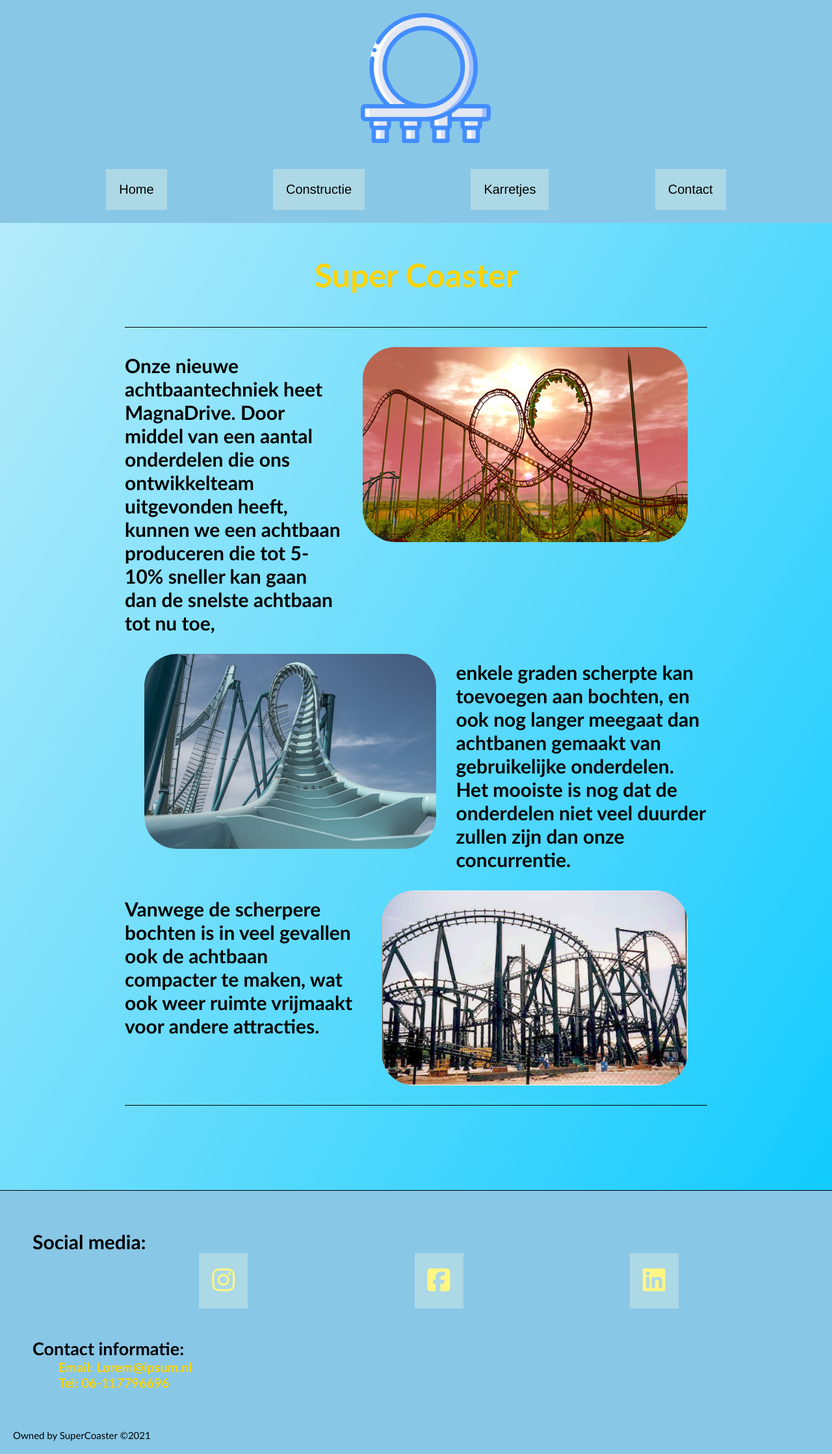
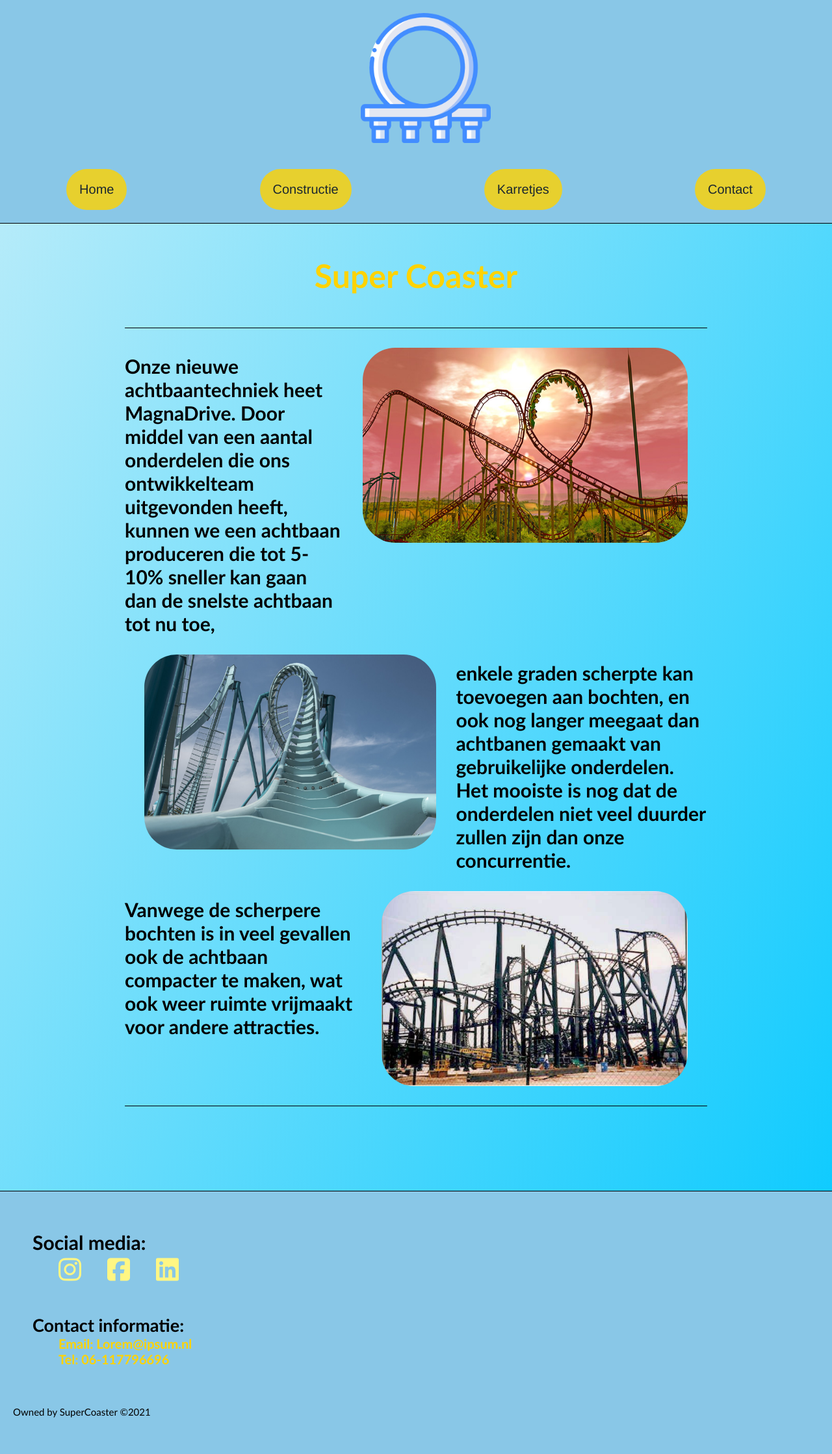
Before and after one commit to Koen-Smit/SuperCoaster-NV, a PHP site: page /index.php in a window 1280 px wide. Shown: the whole page at 65% size. After the commit the page ends 2181 px from the top, so only its background shows below. Run offline with PHP 8.4, Linux system fonts and the light colour scheme; some libraries are stand-ins or nearby versions.

Commit message:
changed header, nav and a css

```diff
--- a/css/main.css
+++ b/css/main.css
@@ -47,21 +47,27 @@ header{
   margin-bottom: 20px;
 }
 
-nav{
+header nav{
   display: flex;
+  width: 100%;
   flex-direction: row;
   justify-content: center;
-  justify-content: space-evenly;
-  background-color: #89C7E7;
+  align-items: center;
+  justify-content: space-around;
+  border-bottom: black 1px solid;
 }
 
-nav a{
+header nav a{
   font-size: 20px;
   font-family:'Franklin Gothic Medium', 'Arial Narrow', Arial, sans-serif;
   color: black;
   text-decoration: none;
-  background-color: #ADD8E5;
   padding: 20px;
+  display: flex;
+  justify-content: center;
+  background-color: #FFD301;
+  border-radius: 40px;
+  opacity: .8;
 }
 
 header nav a:hover{
```
